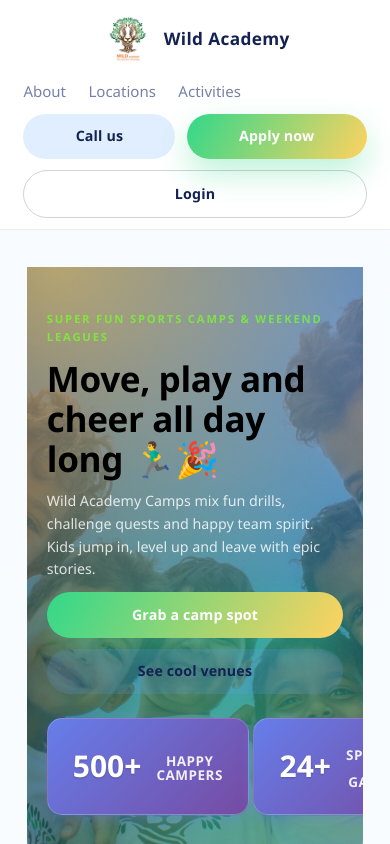
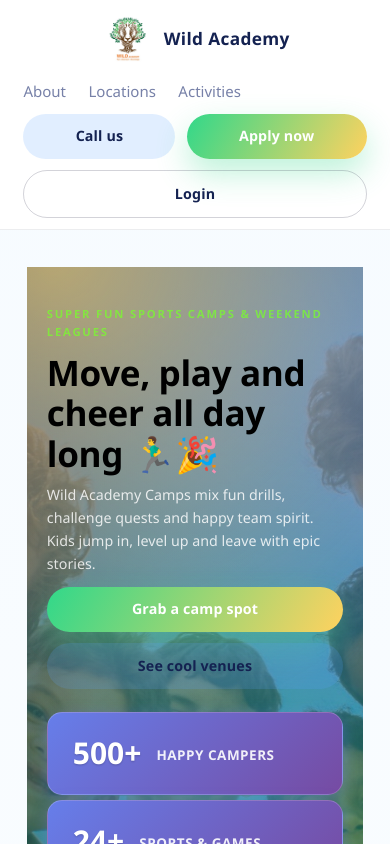
Before and after one commit to ahmedddddr/wild-academy, a React (Create React App) app in the folder frontend/: page / in a window 390 px wide. Shown: the top 844 px of the page. Built offline with nearby package versions, Linux system fonts and the light colour scheme.

Commit message:
Stack stat cards vertically on mobile

```diff
--- a/frontend/src/pages/Home.css
+++ b/frontend/src/pages/Home.css
@@ -691,7 +691,7 @@ main {
   }
 
   .hero-stats {
-    grid-template-columns: repeat(3, 1fr);
+    grid-template-columns: 1fr;
     gap: 0.3rem;
     margin-top: 0.8rem;
   }
```
